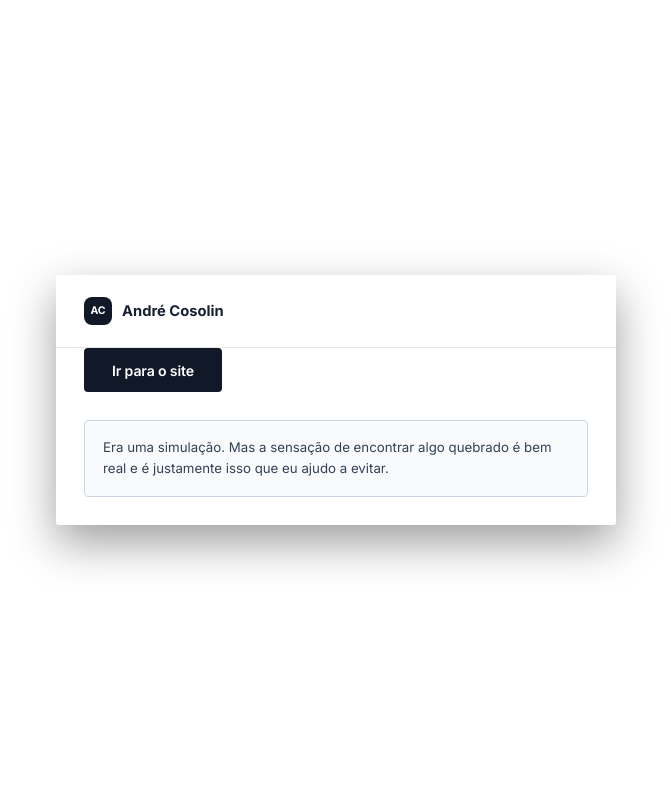
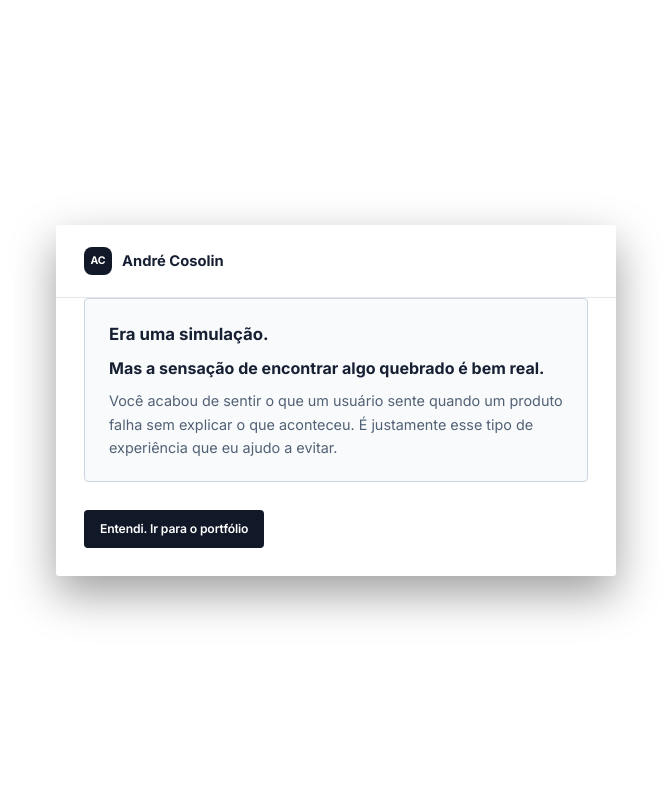
Before and after one commit to andrecosolin/andrecosolin_portfolio, a plain HTML site: page index.html in a window 1280 px wide. Both pictures are taken after a click on the button "Tentar novamente". Shown: the top 800 px of the page, without its empty margins (304-975 px from the left). Drawn offline with Linux system fonts and the light colour scheme.

Commit message:
Melhora pausa de leitura no erro simulado

```diff
--- a/index.html
+++ b/index.html
@@ -53,10 +53,14 @@
         <div class="host-error-details"><span>Request ID</span><strong>AC_01M8E7F4C91</strong><span>Path</span><strong>/portfolio/home</strong></div>
       </div>
 
+      <div class="incident-reveal" id="incidentReveal" aria-live="polite">
+        <strong>Era uma simulação.</strong>
+        <p>Mas a sensação de encontrar algo quebrado é bem real.</p>
+        <span>Você acabou de sentir o que um usuário sente quando um produto falha sem explicar o que aconteceu. É justamente esse tipo de experiência que eu ajudo a evitar.</span>
+      </div>
       <div class="incident-actions">
         <button class="btn btn-primary incident-continue" id="incidentContinue" type="button">Tentar novamente</button>
       </div>
-      <p class="incident-reveal" id="incidentReveal">Era uma simulação. Mas a sensação de encontrar algo quebrado é bem real e é justamente isso que eu ajudo a evitar.</p>
     </div>
   </div>
 
--- a/script.js
+++ b/script.js
@@ -30,17 +30,22 @@ const incidentMessage = document.getElementById('incidentMessage');
 const incidentReveal = document.getElementById('incidentReveal');
 
 if (incidentDemo) {
+  let revealTimer;
+
   const finishIncident = () => {
     incidentDemo.classList.add('incident-demo--revealed');
     const isEnglish = document.documentElement.lang === 'en';
-    incidentTitle.textContent = isEnglish ? 'You are in.' : 'Agora você entrou.';
-    incidentMessage.textContent = isEnglish ? 'The page recovered. No data was lost.' : 'A página se recuperou. Nenhum dado foi perdido.';
-    incidentContinue.textContent = isEnglish ? 'Go to portfolio' : 'Ir para o site';
+    incidentContinue.hidden = true;
+    incidentContinue.textContent = isEnglish ? 'I understand. Go to portfolio' : 'Entendi. Ir para o portfólio';
     incidentReveal.classList.add('is-visible');
-    incidentContinue.focus();
+    revealTimer = window.setTimeout(() => {
+      incidentContinue.hidden = false;
+      incidentContinue.focus();
+    }, 2800);
   };
 
   const closeIncident = () => {
+    clearTimeout(revealTimer);
     document.body.classList.remove('incident-open');
     incidentDemo.classList.add('is-closing');
     window.setTimeout(() => incidentDemo.remove(), 260);
--- a/style.css
+++ b/style.css
@@ -105,8 +105,11 @@
 .incident-message { max-width: 410px; margin: 13px auto 19px; color: #aeb8c8; font-size: .9rem; line-height: 1.55; }
 .incident-actions { display: flex; align-items: center; justify-content: center; gap: 18px; flex-wrap: wrap; margin-top: 22px; }
 .incident-continue { border: 0; cursor: pointer; }
-.incident-reveal { display: none; margin: 24px 0 0; padding: 16px 18px; border: 1px solid rgba(129,140,248,.34); border-radius: 9px; background: linear-gradient(135deg, rgba(49,46,129,.28), rgba(30,27,75,.2)); color: #ddd6fe; font-size: .83rem; line-height: 1.6; box-shadow: 0 10px 30px rgba(30,27,75,.2); }
+.incident-reveal { display: none; margin: 0 28px 28px; padding: 22px 24px; border: 1px solid #cbd5e1; border-radius: 4px; background: #f8fafc; color: #334155; font-size: .9rem; line-height: 1.6; box-shadow: none; }
 .incident-reveal.is-visible { display: block; animation: incident-in .3s ease both; }
+.incident-reveal strong { display: block; margin-bottom: 8px; color: #172033; font-size: 1.05rem; }
+.incident-reveal p { margin: 0 0 8px; color: #172033; font-size: 1rem; font-weight: 700; }
+.incident-reveal span { display: block; color: #526174; }
 body.incident-open { overflow: hidden; }
 .scroll-bug { position: fixed; z-index: 140; top: 18%; left: 5%; display: flex; align-items: center; gap: 8px; width: 106px; color: #38bdf8; opacity: 0; pointer-events: none; transform: translate(-50%, -50%) rotate(-8deg); transition: left .18s ease-out, top .18s ease-out, opacity .3s ease; filter: drop-shadow(0 8px 18px rgba(56,189,248,.16)); }
 .scroll-bug.is-visible { opacity: .46; }
@@ -1299,5 +1302,5 @@ body { background: var(--bg); color: var(--text); }
 /* Keep the simulated hosting error deliberately plain. */
 .incident-demo { background: #fff; }
 .incident-card { background: #fff; border: 1px solid #e5e7eb; border-radius: 3px; color: #243047; box-shadow: 0 18px 45px rgba(15,23,42,.12); }
-.incident-continue { border-radius: 4px; background: #111827; color: #fff; box-shadow: none; }
+.incident-continue { min-height: 38px; padding: 9px 16px; border-radius: 4px; background: #111827; color: #fff; font-size: .76rem; box-shadow: none; }
 .incident-continue:hover { background: #374151; box-shadow: none; transform: none; }
```
Also changed, not shown: index-en.html (+5 -1 lines).
